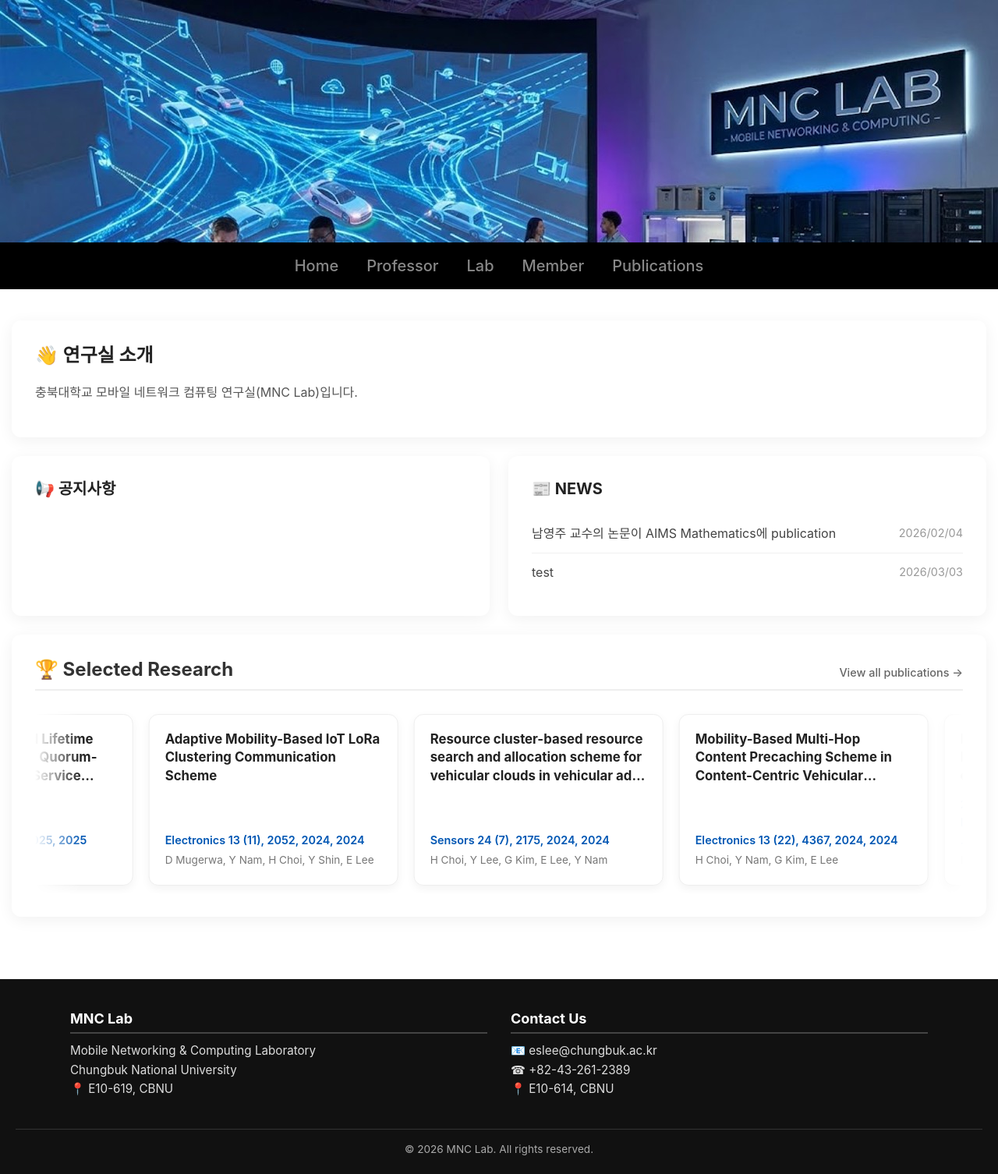
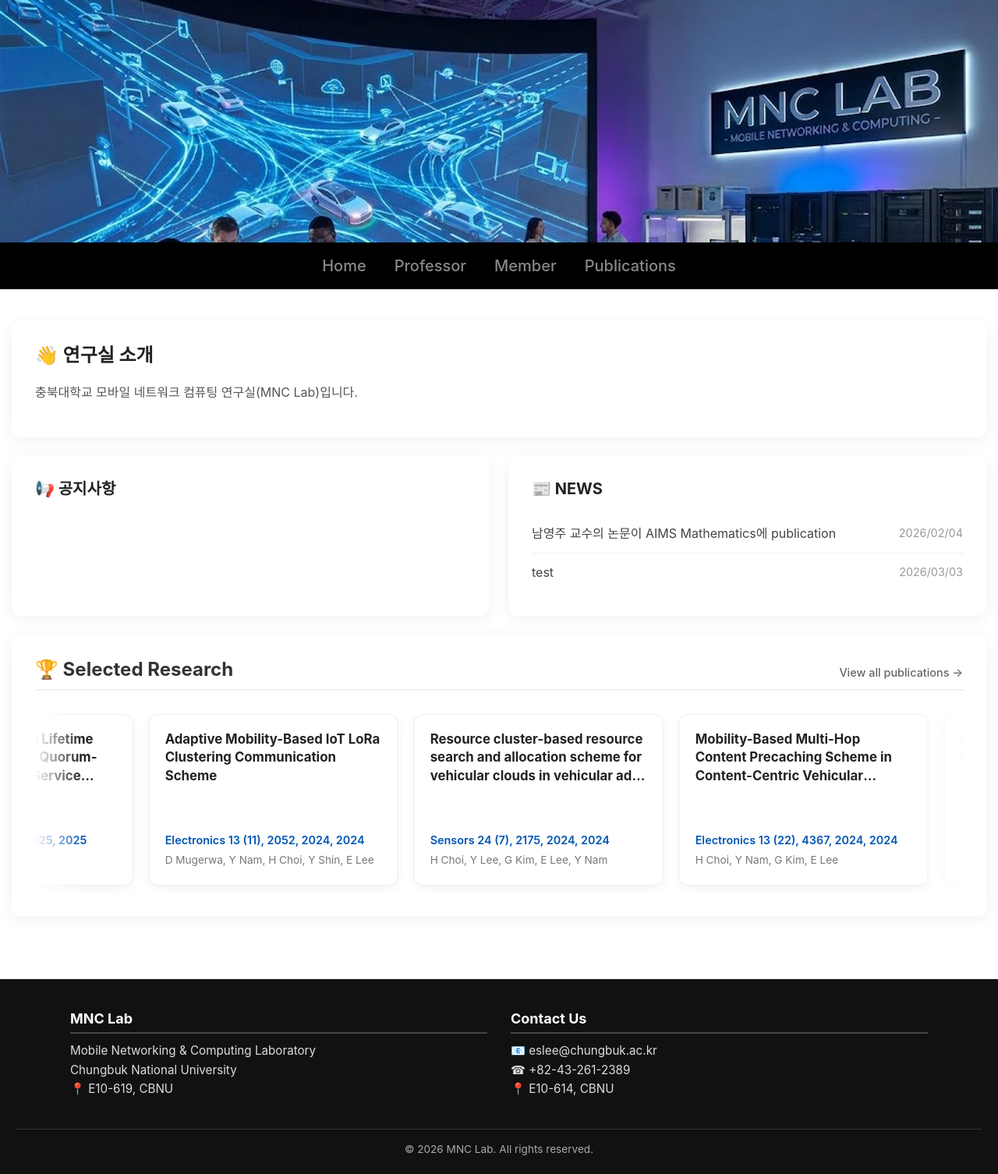
Before and after one commit to mnc-cbnu/mnc-cbnu.github.io, a Jekyll site: the page built from index.md, in a window 1280 px wide. Shown: the whole page at 78% size. Built offline with Jekyll 4.4.1, drawn with Linux system fonts in a browser that asks for light colours.

Commit message:
nav_lab 제거

```diff
--- a/_includes/navbar.html
+++ b/_includes/navbar.html
@@ -3,7 +3,7 @@
     <ul class="nav-links">
       <li><a href="{{ '/' | relative_url }}">Home</a></li>
       <li><a href="{{ '/professor' | relative_url }}">Professor</a></li>
-      <li><a href="{{ '/lab' | relative_url }}">Lab</a></li>
+      <!-- <li><a href="{{ '/lab' | relative_url }}">Lab</a></li> -->
       <li><a href="{{ '/member' | relative_url }}">Member</a></li>
       <li><a href="{{ '/publications' | relative_url }}">Publications</a></li>
     </ul>
```
